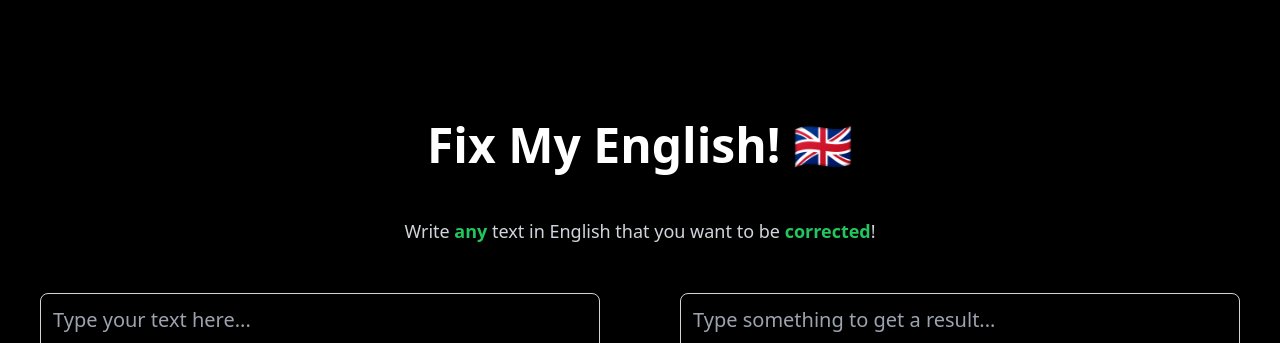
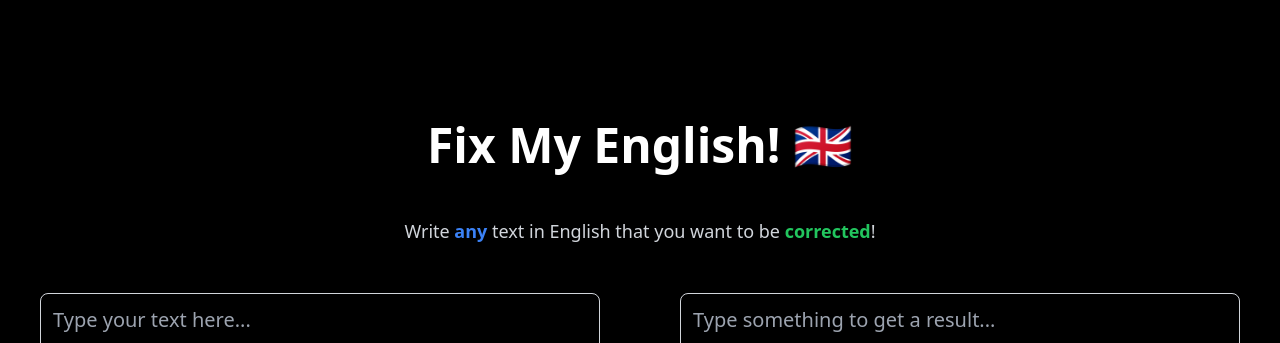
Before and after one commit to jvalerodev/fix-my-english-svelte, a SvelteKit app: page / in a window 1280 px wide. Shown: the top 343 px of the page. Built offline with nearby package versions, Linux system fonts and the light colour scheme.

Commit message:
add seo and header component

```diff
--- /dev/null
+++ b/src/components/Header.svelte
@@ -0,0 +1,9 @@
+<header class="text-center">
+  <h1 class="text-center font-bold text-5xl">Fix My English! 🇬🇧</h1>
+
+  <p class="py-12 text-lg text-gray-300">
+    Write <span class="font-bold text-blue-500">any</span> text in English that
+    you want to be
+    <span class="font-bold text-green-500">corrected</span>!
+  </p>
+</header>
--- a/src/routes/+layout.svelte
+++ b/src/routes/+layout.svelte
@@ -1,18 +1,16 @@
 <script>
   import '../app.css';
+  import Header from '../components/Header.svelte';
 </script>
+
+<svelte:head>
+  <title>Fix My English!</title>
+  <meta name="description" content="This is a spell checker generator." />
+</svelte:head>
 
 <div class="container mx-auto flex items-center h-screen px-10">
   <div class="h-fit w-full">
-    <header class="text-center">
-      <h1 class="text-center font-bold text-5xl">Fix My English! 🇬🇧</h1>
-
-      <p class="py-12 text-lg text-gray-300">
-        Write <span class="font-bold text-green-500">any</span> text in English
-        that you want to be
-        <span class="font-bold text-green-500">corrected</span>!
-      </p>
-    </header>
+    <Header />
 
     <main>
       <slot />
```
